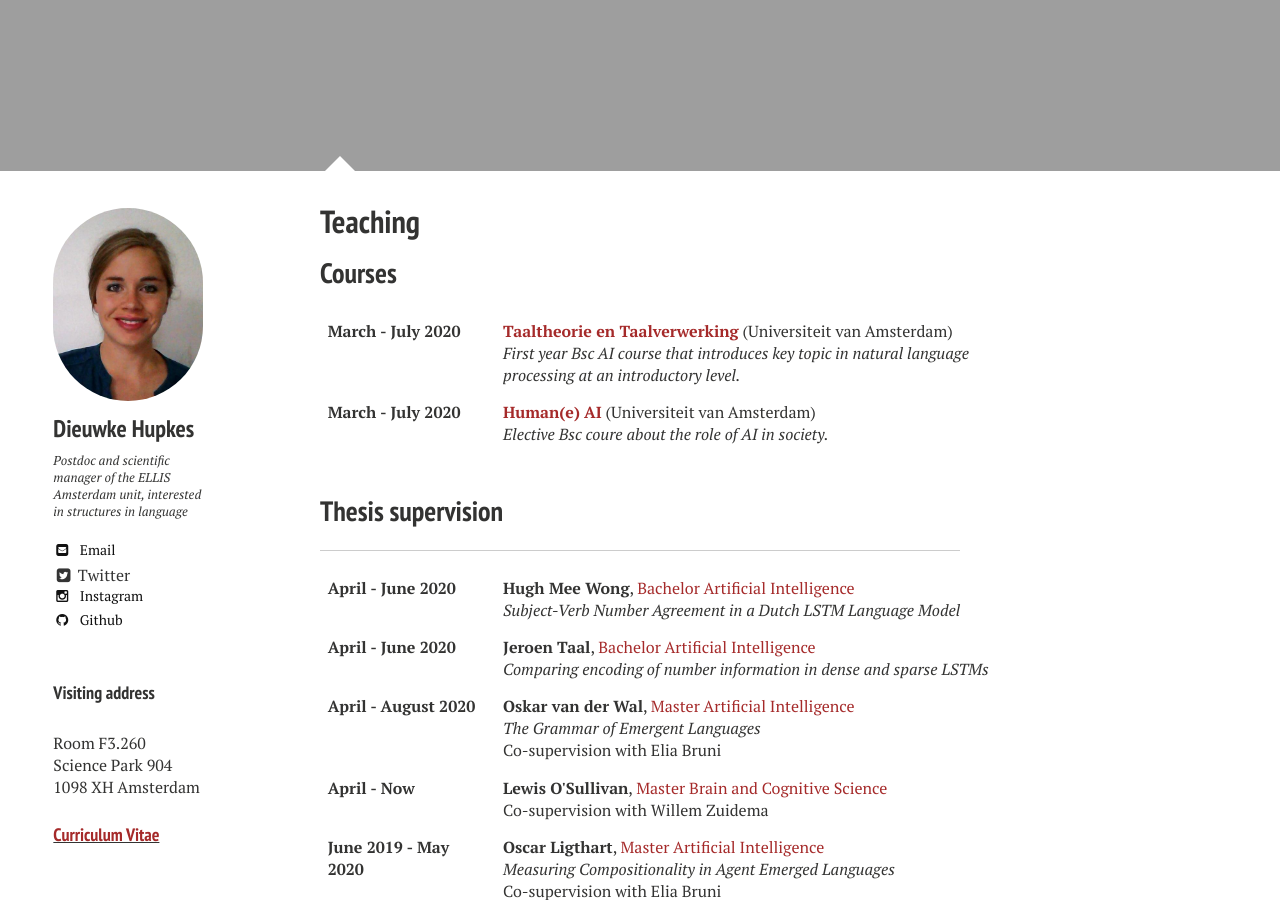
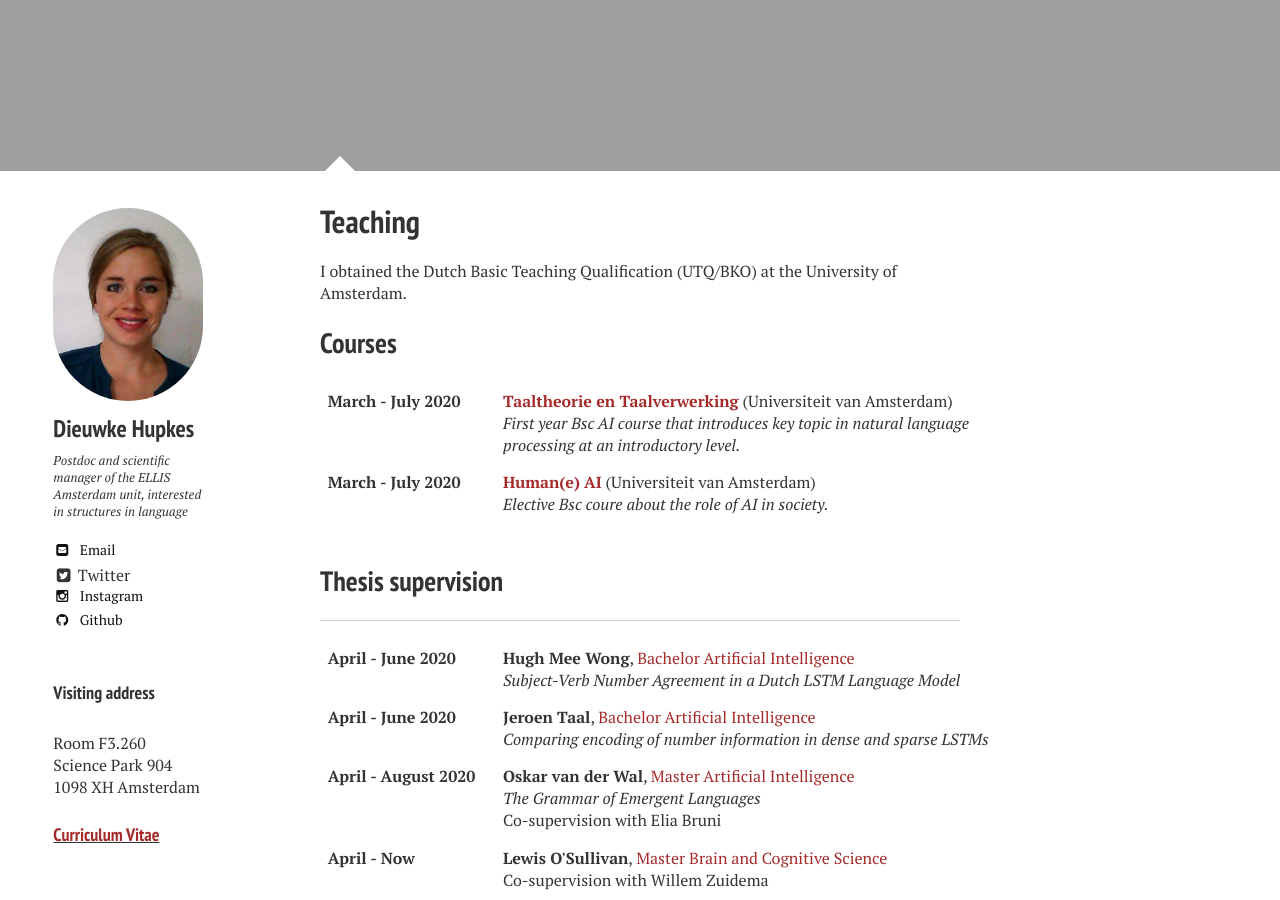
Before and after one commit to dieuwkehupkes/dieuwkehupkes.github.io, a Jekyll site: the page built from teaching.md, in a window 1280 px wide and 900 px high, scrolled down 873 px. Built offline with Jekyll 4.4.1, drawn with Linux system fonts in a browser that asks for light colours; nearby versions of some CDN libraries.

Commit message:
Add BKO to teaching page

```diff
--- a/teaching.md
+++ b/teaching.md
@@ -41,6 +41,8 @@ image:
     }
 
 </style>
+
+I obtained the Dutch Basic Teaching Qualification (UTQ/BKO) at the University of Amsterdam.
 
 ## Courses
 
```
